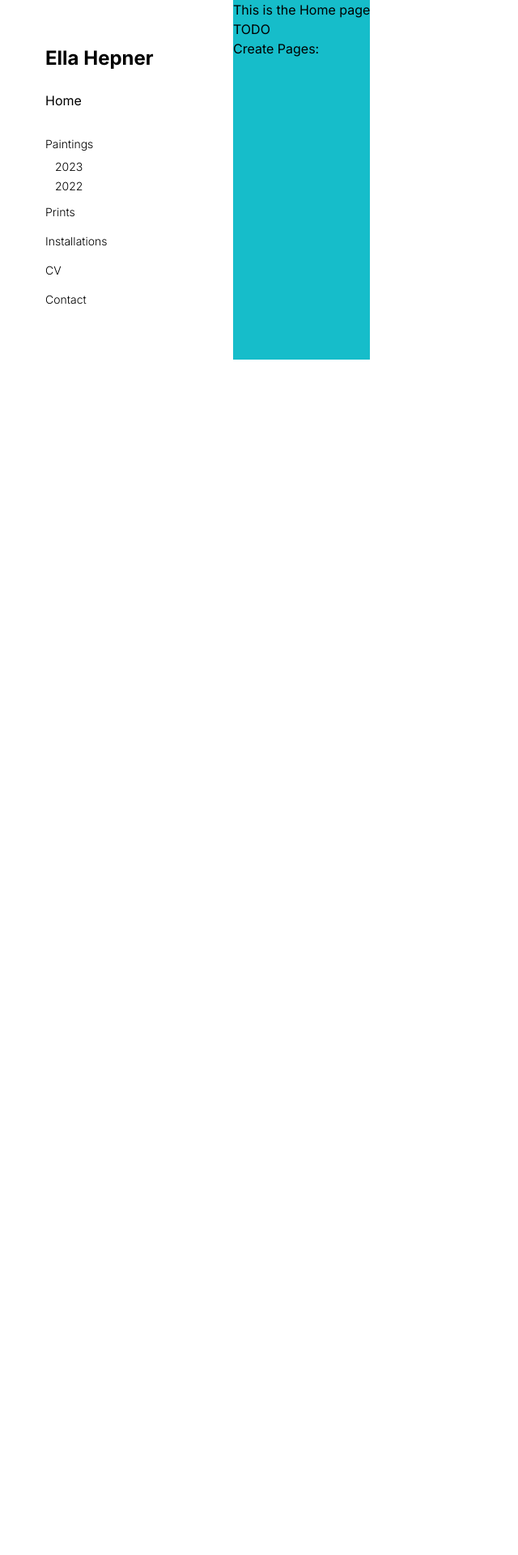
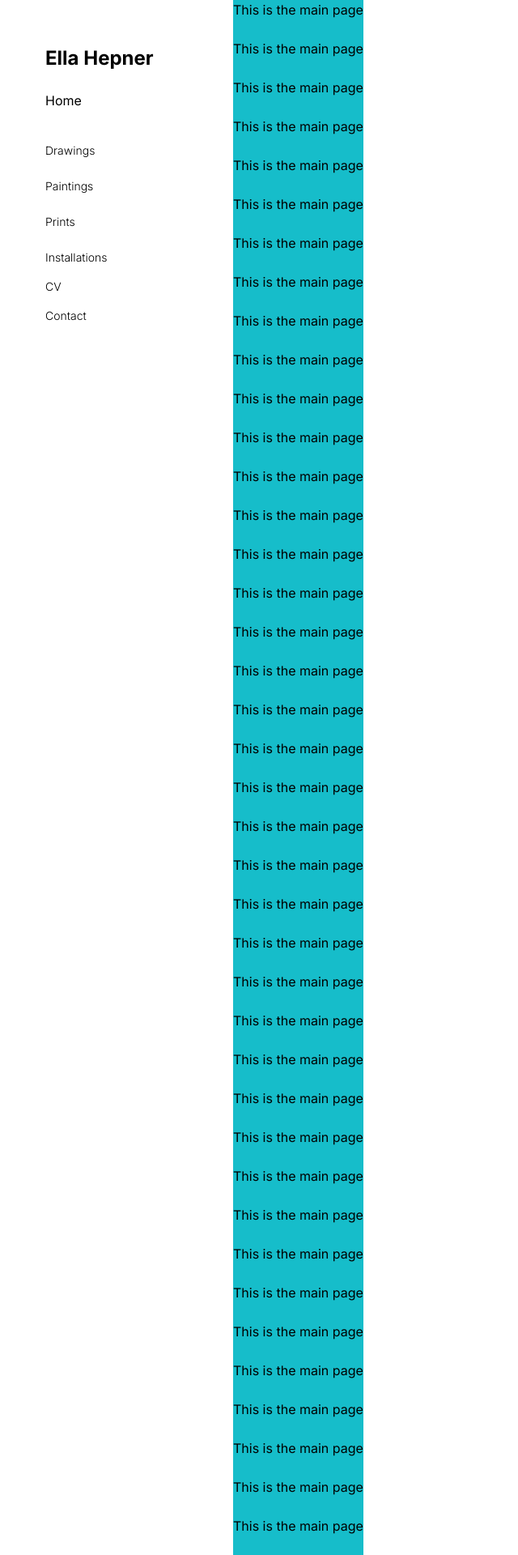
Before and after one commit to CesarIgnacio/ellasportfolio, a Next.js app: page / in a window 1280 px wide. Shown: the top 1920 px of the page at 81% size, without its empty margins (0-640 px from the left). Before the commit the page ends 800 px from the top, so only its background shows below. Built offline with nearby package versions, Linux system fonts and the light colour scheme.

Commit message:
accordion using plain Tailwind

```diff
--- a/src/app/page.tsx
+++ b/src/app/page.tsx
@@ -7,11 +7,153 @@ export default function Home() {
         <Sidebar />
       </section>
       <main className="bg-teal-400">
-        <div>
-          <h1>This is the Home page</h1>
-          <h2>TODO</h2>
-          <span>Create Pages:</span>
-        </div>
+        <span>This is the main page</span>
+        <br />
+        <br />
+        <span>This is the main page</span>
+        <br />
+        <br />
+        <span>This is the main page</span>
+        <br />
+        <br />
+        <span>This is the main page</span>
+        <br />
+        <br />
+        <span>This is the main page</span>
+        <br />
+        <br />
+        <span>This is the main page</span>
+        <br />
+        <br />
+        <span>This is the main page</span>
+        <br />
+        <br />
+        <span>This is the main page</span>
+        <br />
+        <br />
+        <span>This is the main page</span>
+        <br />
+        <br />
+        <span>This is the main page</span>
+        <br />
+        <br />
+        <span>This is the main page</span>
+        <br />
+        <br />
+        <span>This is the main page</span>
+        <br />
+        <br />
+        <span>This is the main page</span>
+        <br />
+        <br />
+        <span>This is the main page</span>
+        <br />
+        <br />
+        <span>This is the main page</span>
+        <br />
+        <br />
+        <span>This is the main page</span>
+        <br />
+        <br />
+        <span>This is the main page</span>
+        <br />
+        <br />
+        <span>This is the main page</span>
+        <br />
+        <br />
+        <span>This is the main page</span>
+        <br />
+        <br />
+        <span>This is the main page</span>
+        <br />
+        <br />
+        <span>This is the main page</span>
+        <br />
+        <br />
+        <span>This is the main page</span>
+        <br />
+        <br />
+        <span>This is the main page</span>
+        <br />
+        <br />
+        <span>This is the main page</span>
+        <br />
+        <br />
+        <span>This is the main page</span>
+        <br />
+        <br />
+        <span>This is the main page</span>
+        <br />
+        <br />
+        <span>This is the main page</span>
+        <br />
+        <br />
+        <span>This is the main page</span>
+        <br />
+        <br />
+        <span>This is the main page</span>
+        <br />
+        <br />
+        <span>This is the main page</span>
+        <br />
+        <br />
+        <span>This is the main page</span>
+        <br />
+        <br />
+        <span>This is the main page</span>
+        <br />
+        <br />
+        <span>This is the main page</span>
+        <br />
+        <br />
+        <span>This is the main page</span>
+        <br />
+        <br />
+        <span>This is the main page</span>
+        <br />
+        <br />
+        <span>This is the main page</span>
+        <br />
+        <br />
+        <span>This is the main page</span>
+        <br />
+        <br />
+        <span>This is the main page</span>
+        <br />
+        <br />
+        <span>This is the main page</span>
+        <br />
+        <br />
+        <span>This is the main page</span>
+        <br />
+        <br />
+        <span>This is the main page</span>
+        <br />
+        <br />
+        <span>This is the main page</span>
+        <br />
+        <br />
+        <span>This is the main page</span>
+        <br />
+        <br />
+        <span>This is the main page</span>
+        <br />
+        <br />
+        <span>This is the main page</span>
+        <br />
+        <br />
+        <span>This is the main page</span>
+        <br />
+        <br />
+        <span>This is the main page</span>
+        <br />
+        <br />
+        <span>This is the main page</span>
+        <br />
+        <br />
+        <span>This is the main page</span>
+        <br />
+        <br />
       </main>
     </div>
   );
--- a/src/components/MenuOption.tsx
+++ b/src/components/MenuOption.tsx
@@ -1,7 +1,24 @@
+import { YearFolder } from "./YearFolder";
+
 export const MenuOption = ({ name }: any) => {
   return (
-    <button className="text-sm font-light my-2 cursor-pointer hover:text-gray-500 focus:text-gray-500">
-      {name}
-    </button>
+    <>
+      <div className="flex items-start justify-start">
+        <div className="mx-auto mt-2 space-y-1  lg:max-w-md">
+          <details className="rounded-lg">
+            <summary className="list-none text-sm font-light bg-white my-2 cursor-pointer">
+              {name}
+            </summary>
+            <div className="bg-white">
+              <YearFolder name="2023" />
+            </div>
+          </details>
+        </div>
+      </div>
+
+      {/* <button className="text-sm font-light my-2 cursor-pointer text-black hover:text-gray-500 focus:text-gray-500">
+        {name}
+      </button> */}
+    </>
   );
 };
--- a/src/components/Sidebar.tsx
+++ b/src/components/Sidebar.tsx
@@ -3,16 +3,19 @@ import { YearFolder } from "./YearFolder";
 
 export default function Sidebar() {
   return (
-    <div className="w-72 bg-white flex flex-col p-14 items-start">
+    <div className="w-72 bg-white flex flex-col p-14 items-start h-screen">
       <button className="text-2xl font-bold cursor-pointer">Ella Hepner</button>
       <button className="text-base my-6 cursor-pointer">Home</button>
+      <MenuOption name="Drawings" />
       <MenuOption name="Paintings" />
-      <YearFolder name="2023" />
-      <YearFolder name="2022" />
       <MenuOption name="Prints" />
       <MenuOption name="Installations" />
-      <MenuOption name="CV" />
-      <MenuOption name="Contact" />
+      <button className="text-sm font-light my-2 cursor-pointer text-black hover:text-gray-500 focus:text-gray-500">
+        CV
+      </button>
+      <button className="text-sm font-light my-2 cursor-pointer text-black hover:text-gray-500 focus:text-gray-500">
+        Contact
+      </button>
     </div>
   );
 }
--- a/src/components/YearFolder.tsx
+++ b/src/components/YearFolder.tsx
@@ -1,6 +1,11 @@
+"use client";
+
 export const YearFolder = ({ name }: any) => {
   return (
-    <button className="text-sm font-light mb-1 pl-3 cursor-pointer hover:text-gray-500 focus:text-gray-500">
+    <button
+      className="text-sm font-light mb-1 pl-3 cursor-pointer hover:text-gray-500 focus:text-gray-500"
+      onClick={() => console.log("clicked")}
+    >
       {name}
     </button>
   );
```
